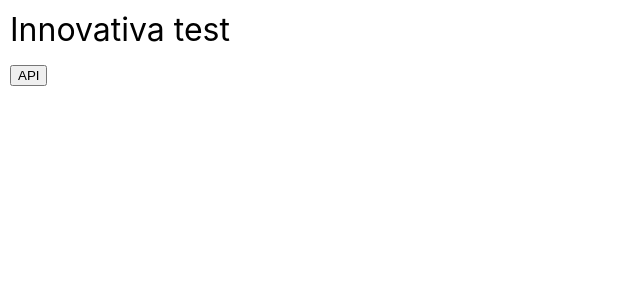
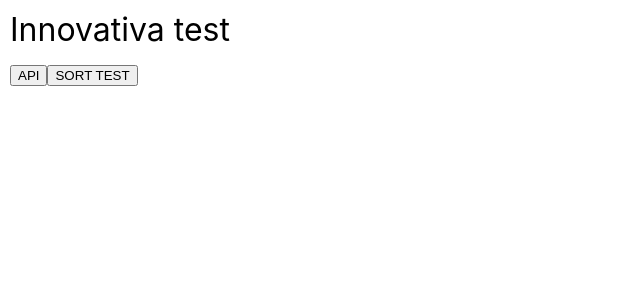
Before and after one commit to oscarheimdahl/innovativa, a React (Create React App) app: page / in a window 1280 px wide. Shown: the top 300 px of the page, without its empty margins (0-640 px from the left). Built offline with nearby package versions, Linux system fonts and the light colour scheme.

Commit message:
sort algorithm

```diff
--- a/src/components/App.js
+++ b/src/components/App.js
@@ -1,6 +1,7 @@
 import React, { Component } from 'react';
 import './app.css';
 import testAPI from '../firestuff/fetch';
+import sortResult from '../firestuff/sort';
 
 class App extends Component {
   state = {
@@ -15,6 +16,7 @@ class App extends Component {
         Innovativa test
         <br />
         <button onClick={() => testAPI()}>API</button>
+        <button onClick={() => sortResult()}>SORT TEST</button>
       </div>
     );
   }
--- /dev/null
+++ b/src/firestuff/sort.js
@@ -0,0 +1,91 @@
+
+function sortResult(paramsss, roomssss) {
+    let params = {
+        body: 1,
+        temperature: 24,
+        light: 0.4,
+        humidity: 0.6,
+        co2: 0.3
+    }
+
+    let rooms = {
+        NC356: {
+            temperature: 22,
+            body: 3,
+            humidity: 4,
+            co2: 3,
+            light: 3
+        },
+        NC346: {
+            temperature: 230,
+            body: 333,
+            humidity: 222,
+            co2: 11,
+            light: 2
+        },
+        NC256: {
+            temperature: -240,
+            body: 0,
+            humidity: 33,
+            co2: 1,
+            light: 2334
+        }
+    }
+
+    let results = {};
+    let sortedResults = [];
+    let numberOfRooms = 0;
+    Object.entries(rooms).forEach(room => {
+        let roomName = room[0];
+        let roomScore = 0;
+        results[roomName] = {};
+        Object.entries(room[1]).forEach(attribute => {
+            roomScore += compareType(attribute[0],params[attribute[0]],attribute[1]);
+        });
+        results[roomName]['roomScore'] = roomScore;
+        numberOfRooms++;
+    });
+    sortByScore(results,sortedResults,numberOfRooms);
+    console.log(sortedResults)
+    return sortedResults;
+}
+
+function sortByScore(results, sortedResults, numberOfRooms) {
+    let i = 0;
+    for (i = 0; i < numberOfRooms; i++) {
+        let lowestScoreRoom;
+        let lowestScore = 1000000000;
+        Object.entries(results).forEach(room => {
+
+            if (room[1].roomScore < lowestScore && !sortedResults.some(roomResult => roomResult.roomScore === room[1].roomScore)) {
+                lowestScoreRoom = {
+                    roomName: room[0],
+                    roomScore: room[1].roomScore
+                }
+                lowestScore = room[1].roomScore;
+            }
+        });
+        sortedResults[i] = lowestScoreRoom;
+    }
+
+}
+
+function compareType(attributeName, paramAttribute, roomAttribute) {
+    let deltaAttribute = Math.abs(paramAttribute - roomAttribute);
+    switch (attributeName) {
+        case 'temperature':
+            return deltaAttribute * 10;
+        case 'body':
+            return deltaAttribute * 10;
+        case 'humidity':
+            return deltaAttribute * 0.1;
+        case 'co2':
+            return deltaAttribute * 0.1;
+        case 'light':
+            return deltaAttribute * 0.1;
+        default: break;
+    }
+}
+
+
+export default sortResult;
```
